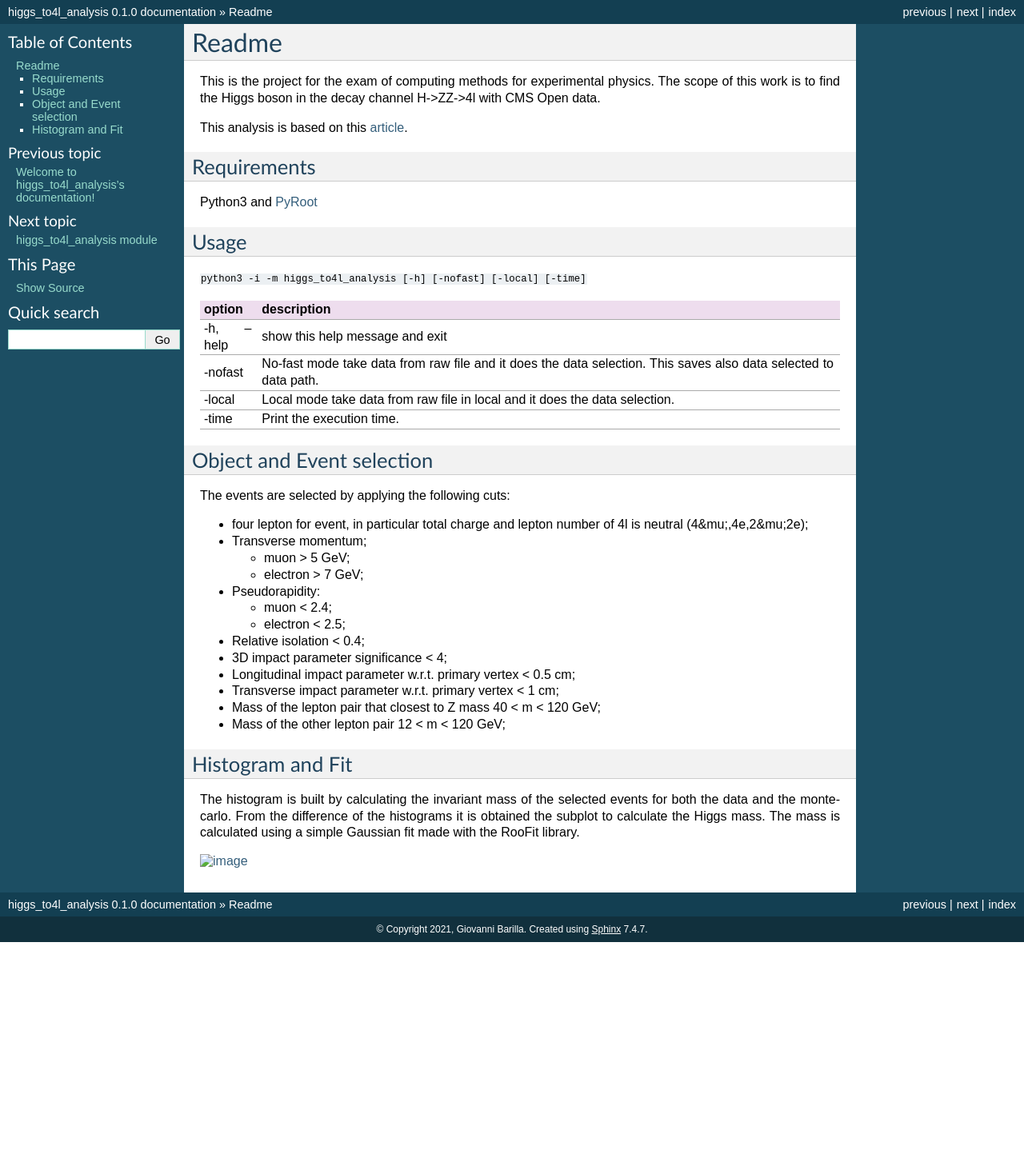
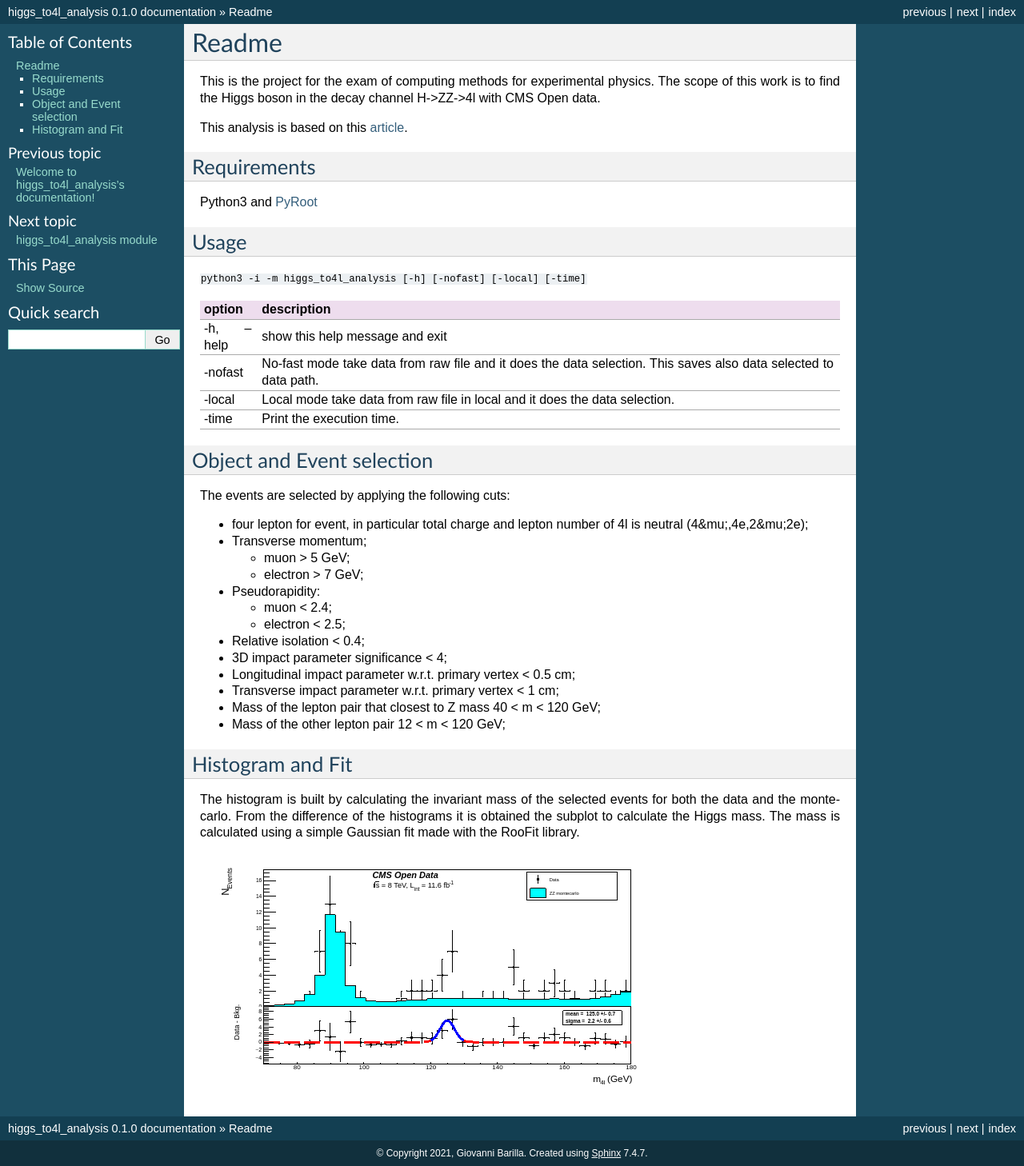
Before and after one commit to gbarilla2/exam_assignment, a Sphinx documentation site: the page built from docs/readme.rst, in a window 1280 px wide. Shown: the whole page at 80% size. Built offline with Sphinx 7.4.7, drawn with Linux system fonts in a browser that asks for light colours; before the commit the page ends 1178 px from its top, so only the background shows below that.

Commit message:
Path adj

```diff
--- a/README.md
+++ b/README.md
@@ -44,4 +44,4 @@ The histogram is built by calculating the invariant mass of the selected events
 From the difference of the histograms it is obtained the subplot to calculate the Higgs mass. The mass is calculated
 using a simple Gaussian fit made with the RooFit library.
 
-![image](higgs_4l.svg)
+![image](../higgs_4l.svg)
--- a/docs/image.rst
+++ b/docs/image.rst
@@ -1 +1 @@
-.. figure:: higgs_4l.svg
+.. figure:: ../higgs_4l.svg
```
